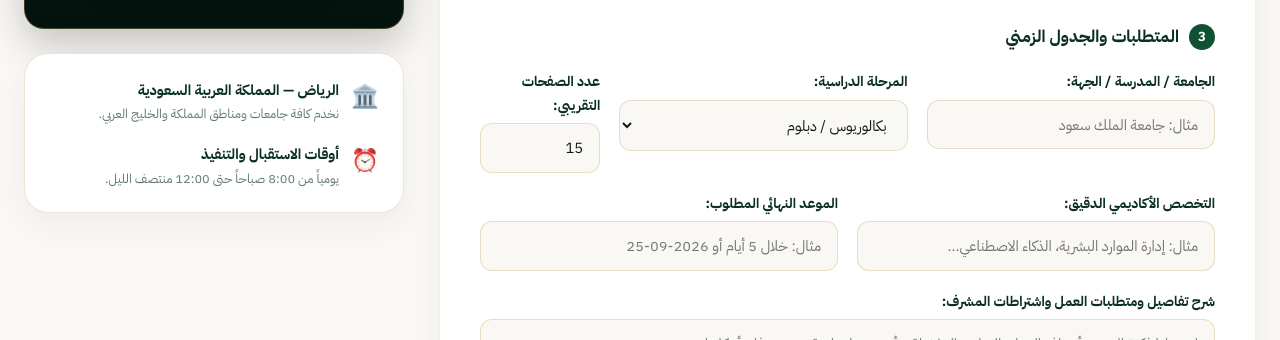
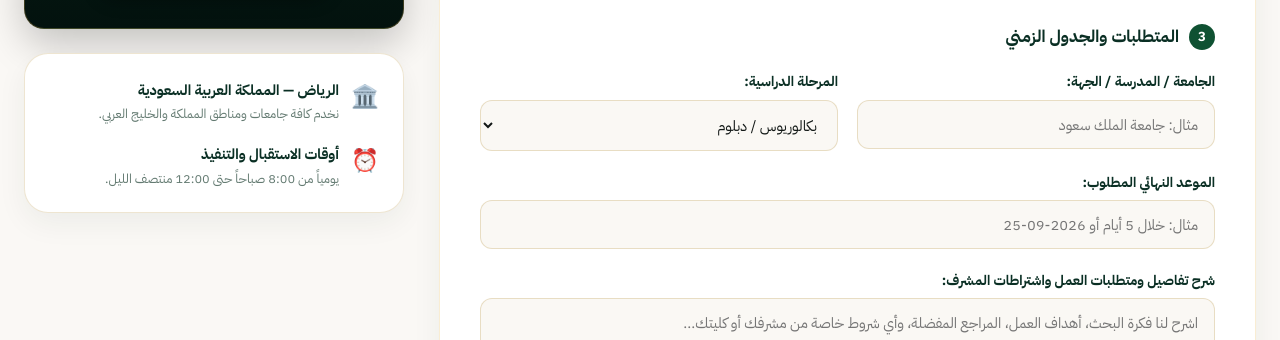
Before and after one commit to mimoaldobai/umm-reham, an Angular app in the folder frontend/: page /order in a window 1280 px wide. Shown: the part 1269-1609 px from the top of the page. Built offline with nearby package versions, Linux system fonts and the light colour scheme; no server answers; a web font is replaced by a local one.

Commit message:
fix(order): remove pageCount and specialization fields from order form

```diff
--- a/frontend/src/app/features/contact-page/contact-page.component.html
+++ b/frontend/src/app/features/contact-page/contact-page.component.html
@@ -262,7 +262,7 @@
               <h4>المتطلبات والجدول الزمني</h4>
             </div>
 
-            <div class="three-fields-row">
+            <div class="two-fields-row">
               <div class="form-group">
                 <label for="university">الجامعة / المدرسة / الجهة:</label>
                 <input
@@ -284,30 +284,6 @@
                   <option value="مهني">مسار مهني ووظيفي</option>
                 </select>
               </div>
-
-              <div class="form-group">
-                <label for="pageCount">عدد الصفحات التقريبي:</label>
-                <input
-                  id="pageCount"
-                  type="number"
-                  class="lux-input"
-                  [(ngModel)]="requestModel.pageCount"
-                  name="pageCount"
-                  min="1"
-                  max="500" />
-              </div>
-            </div>
-
-            <div class="two-fields-row">
-              <div class="form-group">
-                <label for="specialization">التخصص الأكاديمي الدقيق:</label>
-                <input
-                  id="specialization"
-                  type="text"
-                  class="lux-input"
-                  [(ngModel)]="requestModel.specialization"
-                  name="specialization"
-                  placeholder="مثال: إدارة الموارد البشرية، الذكاء الاصطناعي..." />
             </div>
 
             <div class="form-group">
@@ -319,7 +295,6 @@
                 [(ngModel)]="requestModel.deadline"
                 name="deadline"
                 placeholder="مثال: خلال 5 أيام أو 2026-09-25" />
-              </div>
             </div>
 
             <div class="form-group">
```
Lines whose indentation alone changed are shown as unchanged.
